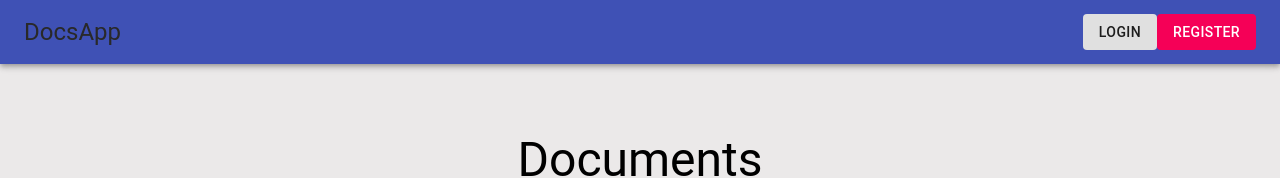
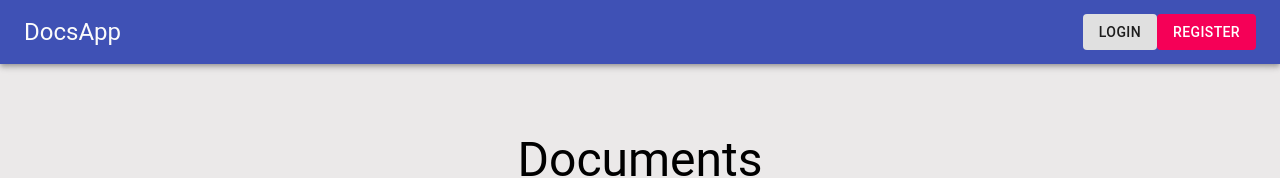
Before and after one commit to vivek9142/docsapp, a React (Create React App) app: page / in a window 1280 px wide. Shown: the top 178 px of the page. Built offline with nearby package versions, Linux system fonts and the light colour scheme.

Commit message:
corrected color related to header title

```diff
--- a/src/components/Header/Header.component.jsx
+++ b/src/components/Header/Header.component.jsx
@@ -17,7 +17,7 @@ const Header = () => {
                 <Toolbar className={classes.content_container}>
 
                     <Link to='/'>
-                        <Typography variant='h5'>DocsApp</Typography>
+                        <Typography variant='h5'  className={classes.header_link}>DocsApp</Typography>
                     </Link>
 
                     {user && Object.keys(user).length===0 ?
@@ -48,5 +48,8 @@ const useStyles = makeStyles(({
     content_container:{
         display: 'flex',
         justifyContent: 'space-between'
+    },
+    header_link:{
+        color:'#fbfbfb'
     }
 }));
```
